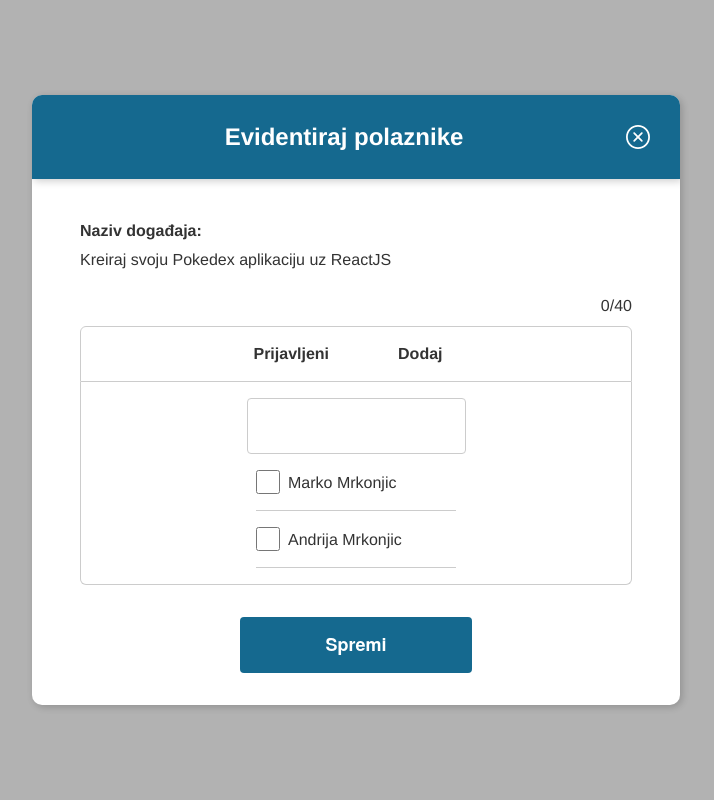
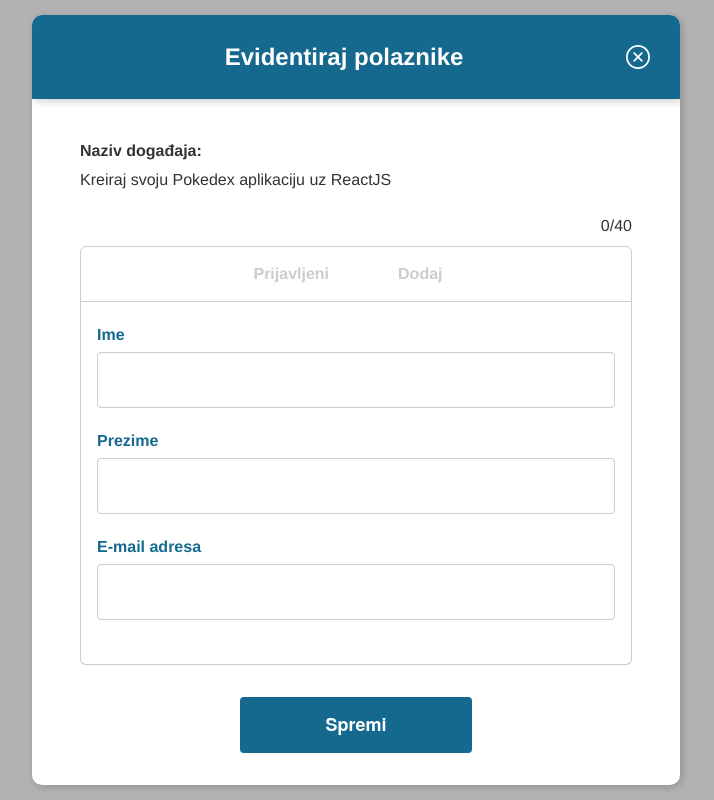
Before and after one commit to DnameZ/TeamProject, a React (Create React App) app: page / in a window 1280 px wide. Shown: the whole page, without its empty margins (284-998 px from the left). Built offline with nearby package versions, Linux system fonts and the light colour scheme.

Commit message:
Slide Bar Added

```diff
--- a/src/components/StudentRecord/StudentRecord.js
+++ b/src/components/StudentRecord/StudentRecord.js
@@ -1,5 +1,7 @@
-import React from 'react';
+import React, { useState } from 'react';
 import Modal from '../Modal/Modal';
+import { useFormik } from 'formik';
+import * as Yup from 'yup';
 
 import {
   EventInfo,
@@ -9,18 +11,35 @@ import {
   StudentRecord as StudentTable,
   StudentHead,
   StudentRow,
-  StudentHeading,
+  Heading,
   StudentBody,
   StudentData,
   InputCheckBox,
   StudentInput,
   StudentInfo,
   ButtonWrapper,
+  Form,
+  FormRow,
+  InputLabel,
 } from './StudentRecordStyle';
 
 import { Input, PrimaryButton } from '../../lib/styles/generalStyles';
 
 const StudentRecord = () => {
+  const Prijavljeni = 'Prijavljeni';
+  const Dodaj = 'Dodaj';
+  const [isRecord, setIsRecord] = useState('');
+
+  const ToggleRecord = (Record) => {
+    setIsRecord(Record);
+  };
+
+  const SetActiveOrInactive = (text) => {
+    const active = 'active';
+    const inactive = 'inactive';
+    return isRecord === text ? active : inactive;
+  };
+
   return (
     <Modal title={'Evidentiraj polaznike'}>
       <EventInfo>
@@ -31,10 +50,41 @@ const StudentRecord = () => {
       <StudentTable>
         <StudentHead>
           <StudentRow>
-            <StudentHeading>Prijavljeni</StudentHeading>
-            <StudentHeading>Dodaj</StudentHeading>
+            <Heading
+              Func={() => ToggleRecord(Prijavljeni)}
+              text={Prijavljeni}
+              type={SetActiveOrInactive(Prijavljeni)}
+            />
+            <Heading
+              Func={() => ToggleRecord(Dodaj)}
+              text={Dodaj}
+              type={SetActiveOrInactive(Dodaj)}
+            />
           </StudentRow>
         </StudentHead>
+        <Form>
+          <FormRow>
+            <InputLabel>Ime</InputLabel>
+            <Input />
+          </FormRow>
+          <FormRow>
+            <InputLabel>Prezime</InputLabel>
+            <Input />
+          </FormRow>
+          <FormRow>
+            <InputLabel>E-mail adresa</InputLabel>
+            <Input />
+          </FormRow>
+        </Form>
+      </StudentTable>
+      <PrimaryButton type={'modal/card'} text={'Spremi'} />
+    </Modal>
+  );
+};
+
+const SignedIn = () => {
+  return (
+    <>
       <StudentBody>
         <StudentRow>
           <StudentInput>
@@ -52,9 +102,7 @@ const StudentRecord = () => {
           </StudentData>
         </StudentRow>
       </StudentBody>
-      </StudentTable>
-      <PrimaryButton type={'modal/card'} text={'Spremi'} />
-    </Modal>
+    </>
   );
 };
 
--- a/src/components/StudentRecord/StudentRecordStyle.js
+++ b/src/components/StudentRecord/StudentRecordStyle.js
@@ -75,7 +75,30 @@ export const StudentHeading = styled.th`
     padding-right: 42px;
   }
   font-size: 16px;
+  ${(props) =>
+    props.type === 'active' &&
+    `color:${colors.black}; font-weight:bold;
+  &:after {
+    width: 49%;
+    height: 4px;
+    background-color: ${colors.blue};
+    content:"";
+    position:absolute;
+    top:2;
+    bottom:468px;
+    margin-left:-100px;
+  }`}
+  ${(props) =>
+    props.type === 'inactive' && `color:${colors.lightGrey}; font-weight:bold;`}
 `;
+
+export const Heading = ({ type, text, Func, Record }) => {
+  return (
+    <StudentHeading onClick={() => Func(Record)} type={type}>
+      {text}
+    </StudentHeading>
+  );
+};
 
 export const StudentBody = styled.tbody`
   display: flex;
@@ -121,3 +144,42 @@ export const ButtonWrapper = styled.div`
   width: 10%;
   height: 40%;
 `;
+
+export const Form = styled.div`
+  display:flex
+  flex-direction:row;
+  justify-content:flex-start;
+  align-items:flex-start;
+  border: ${tableBorderNormal};
+  border-top: none;
+  border-collapse: collapse;
+  border-radius: 0px 0px 6px 6px;
+  width:100%;
+  height:100%;
+
+  `;
+
+export const FormRow = styled.tr`
+  display: block;
+  margin-left: 16px;
+  margin-right: 16px;
+  align-self: center;
+  &:last-child {
+    margin-bottom: 44px;
+  }
+`;
+
+export const InputLabel = styled.label`
+  display: block;
+  margin-bottom: 8px;
+  margin-top: 24px;
+  font-size: 16px;
+  font-weight: bold;
+  color: ${colors.blue};
+`;
+
+export const InputErrors = styled.p`
+  margin-left: 25px;
+  font-size: 14px;
+  color: ${colors.red};
+`;
```
Lines whose indentation alone changed are shown as unchanged.
